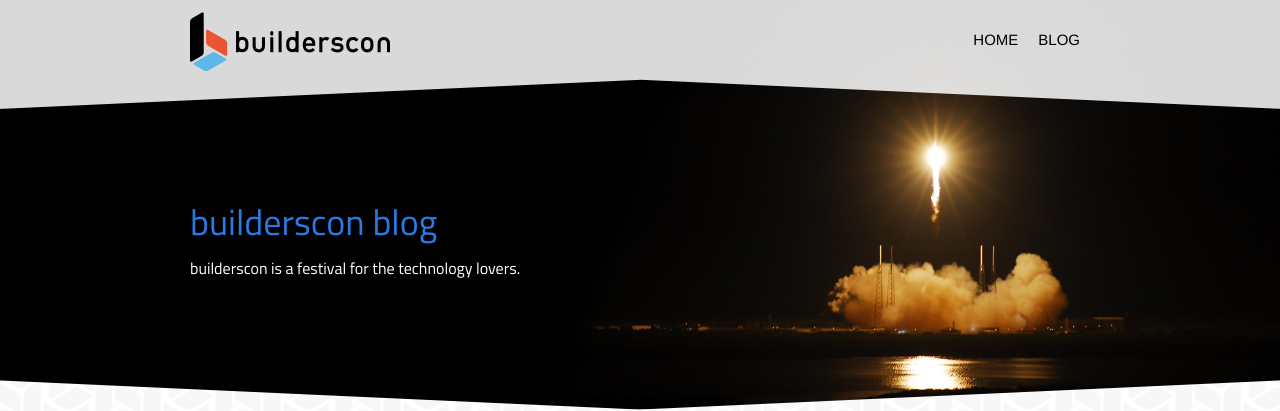
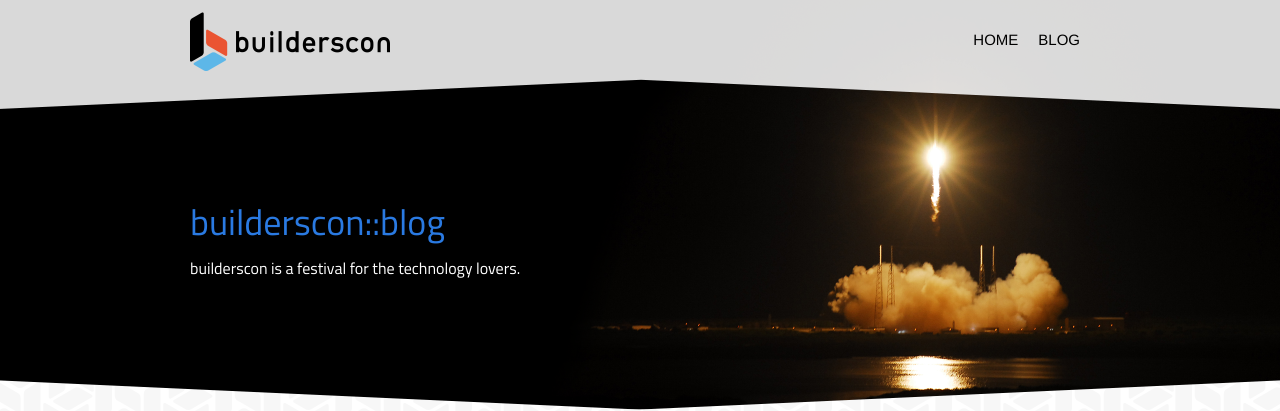
Before and after one commit to uzulla/blog.builderscon.io, a Jekyll site: the page built from index.md, in a window 1280 px wide and 1161 px high. Shown: the top 411 px of the window. Built offline with Jekyll 4.4.1, drawn with Linux system fonts in a browser that asks for light colours; some web fonts are replaced; part of the change alters nothing that is shown.

```diff
--- a/_config.yml
+++ b/_config.yml
@@ -1,4 +1,4 @@
-title: builderscon blog
+title: builderscon::blog
 description: >
   builderscon is a festival for the technology lovers.
 url: http://blog.builderscon.io
--- a/_layouts/default.html
+++ b/_layouts/default.html
@@ -3,7 +3,7 @@
 <head>
 <meta charset="utf-8" />
 <meta http-equiv="X-UA-Compatible" content="IE=edge,chrome=1">
-<title>builderscon::top</title>
+<title>{{ site.title }}</title>
 <base href="{{ site.url }}" />
 <meta name="keywords" content="">
 <meta name="description" content="">
@@ -36,7 +36,7 @@
 <div class="wrapper">
 <div class="inner">
 <div class="column">
-<h1><a href="{{ site.url }}">builderscon blog</a></h1>
+<h1><a href="{{ site.url }}">{{ site.title }}</a></h1>
 <h2>builderscon is a festival for the technology lovers.</h2>
 </div>
 </div><!--  / .inner /  -->
```
